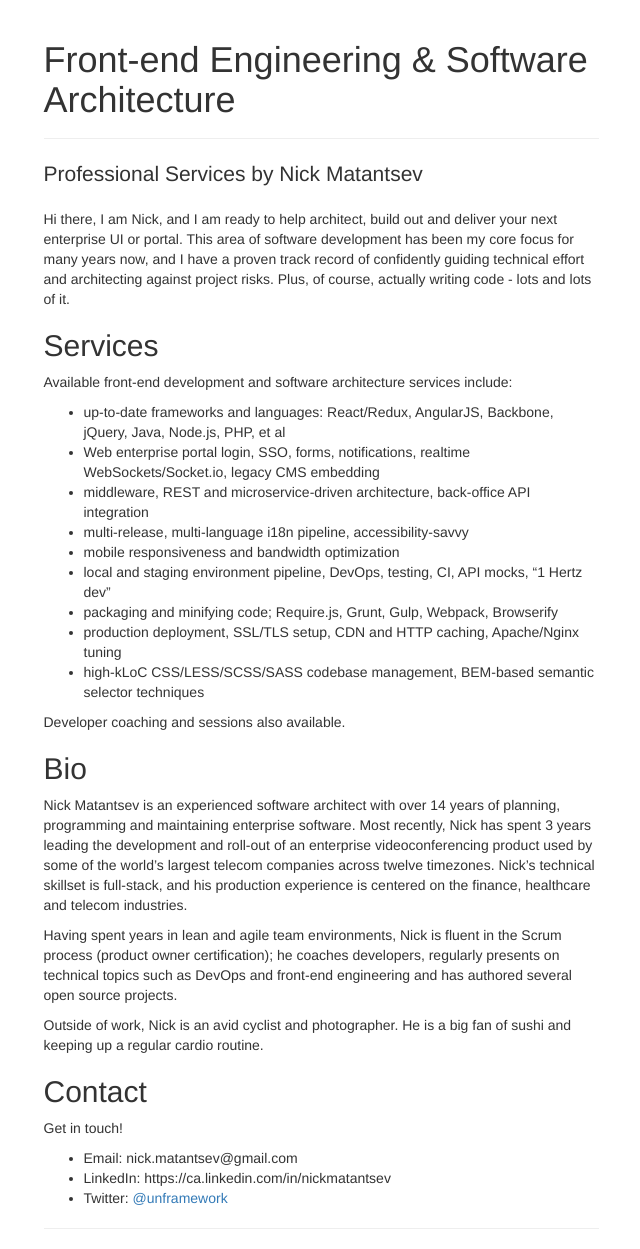
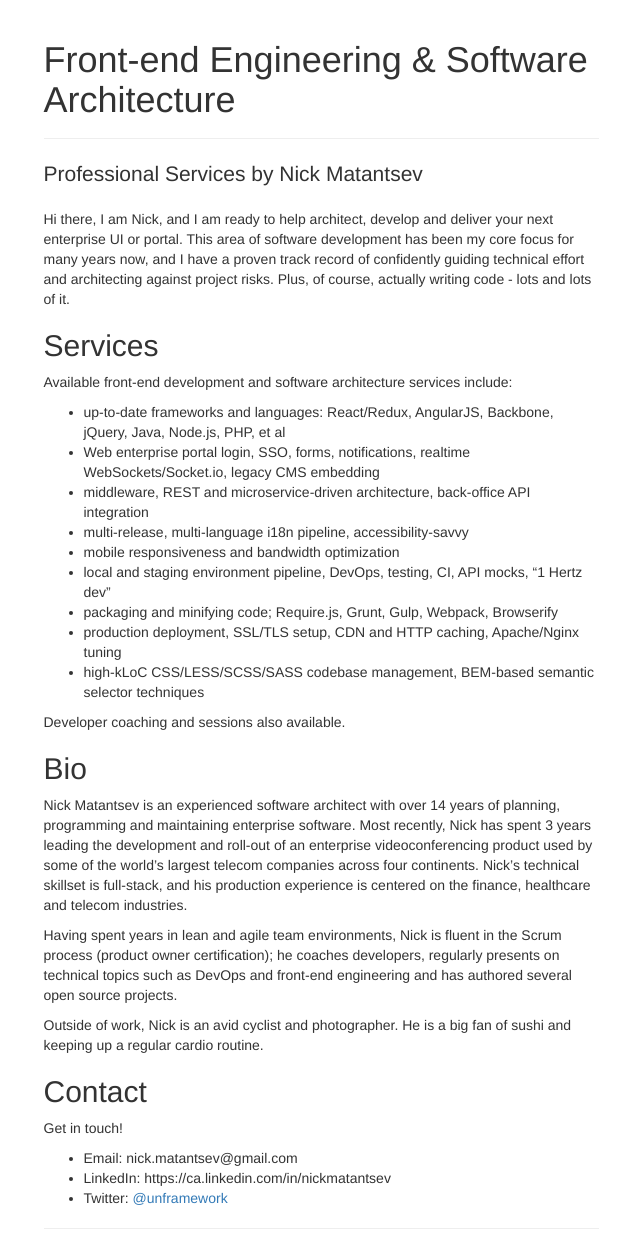
Before and after one commit to unframework/unframework-website, a Jekyll site: the page built from frontend-architecture.md, in a window 1280 px wide. Shown: the whole page, without its empty margins (319-959 px from the left). Built offline with Jekyll 4.4.1, drawn with Linux system fonts in a browser that asks for light colours.

Commit message:
Copy tweaks

```diff
--- a/frontend-architecture.md
+++ b/frontend-architecture.md
@@ -4,7 +4,7 @@ title: 'Front-end Engineering & Software Architecture'
 tagline: 'Professional Services by Nick Matantsev'
 ---
 
-Hi there, I am Nick, and I am ready to help architect, build out and deliver your next enterprise UI or portal. This area of software development has been my core focus for many years now, and I have a proven track record of confidently guiding technical effort and architecting against project risks. Plus, of course, actually writing code - lots and lots of it.
+Hi there, I am Nick, and I am ready to help architect, develop and deliver your next enterprise UI or portal. This area of software development has been my core focus for many years now, and I have a proven track record of confidently guiding technical effort and architecting against project risks. Plus, of course, actually writing code - lots and lots of it.
 
 ## Services
 
@@ -24,7 +24,7 @@ Developer coaching and sessions also available.
 
 ## Bio
 
-Nick Matantsev is an experienced software architect with over 14 years of planning, programming and maintaining enterprise software. Most recently, Nick has spent 3 years leading the development and roll-out of an enterprise videoconferencing product used by some of the world's largest telecom companies across twelve timezones. Nick's technical skillset is full-stack, and his production experience is centered on the finance, healthcare and telecom industries.
+Nick Matantsev is an experienced software architect with over 14 years of planning, programming and maintaining enterprise software. Most recently, Nick has spent 3 years leading the development and roll-out of an enterprise videoconferencing product used by some of the world's largest telecom companies across four continents. Nick's technical skillset is full-stack, and his production experience is centered on the finance, healthcare and telecom industries.
 
 Having spent years in lean and agile team environments, Nick is fluent in the Scrum process (product owner certification); he coaches developers, regularly presents on technical topics such as DevOps and front-end engineering and has authored several open source projects.
 
```
